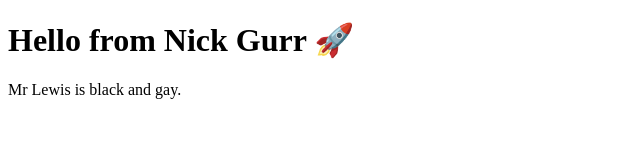
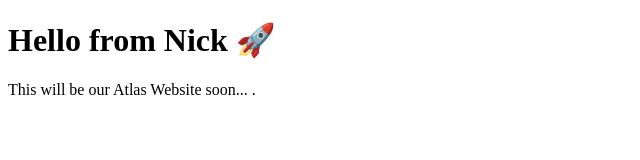
Before and after one commit to L3DataOps/AtlasBetaTempNick, a website: page public/index.html in a window 1280 px wide. Shown: the whole page, without its empty margins (0-640 px from the left). Drawn offline with Linux system fonts and the light colour scheme.

Commit message:
Adding html text again

```diff
--- a/public/index.html
+++ b/public/index.html
@@ -4,7 +4,7 @@
   <title>Express App</title>
 </head>
 <body>
-  <h1>Hello from Nick Gurr 🚀</h1>
-  <p>Mr Lewis is black and gay.</p>
+  <h1>Hello from Nick 🚀</h1>
+  <p>This will be our Atlas Website soon... .</p>
 </body>
 </html>
```
